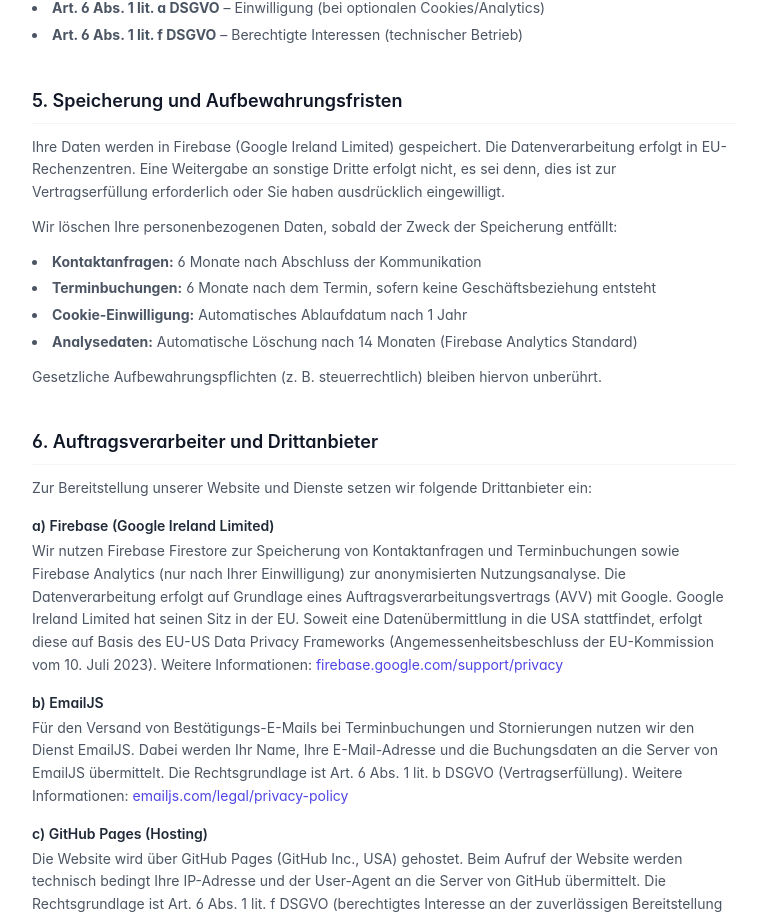
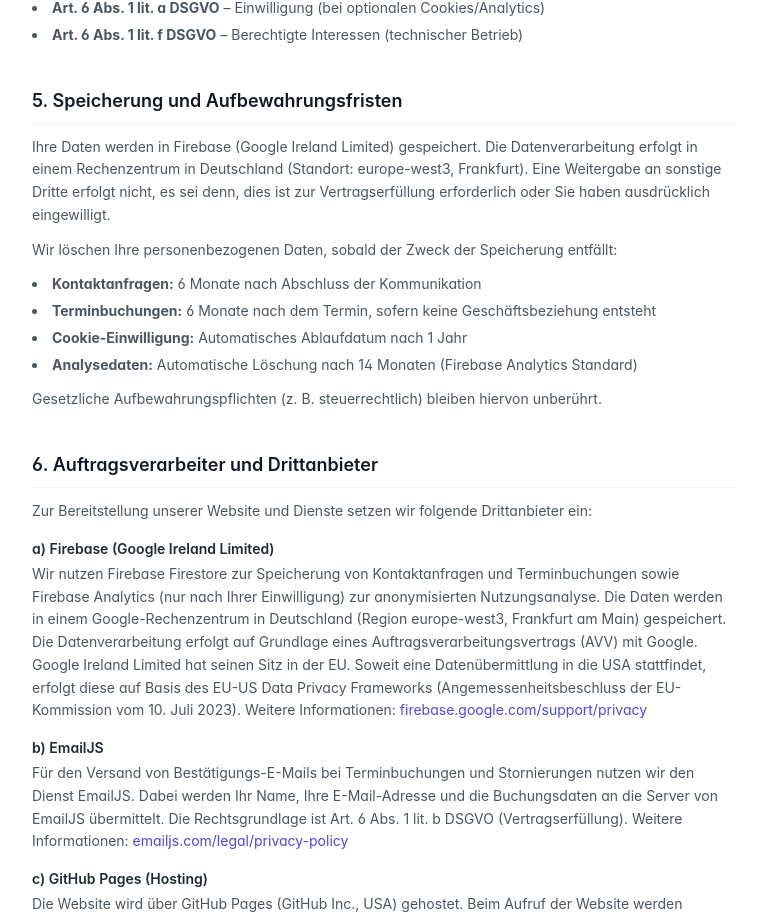
Before and after one commit to viorelghiurca/vio-it, a React (Vite) app: page /datenschutz in a window 1280 px wide. Shown: the part 1111-2030 px from the top of the page, without its empty margins (256-1013 px from the left). Built offline with nearby package versions, Linux system fonts and the light colour scheme; no server answers.

Commit message:
docs: update data storage information in DatenschutzPage
- Clarified data storage location in Firebase, specifying the German data center (europe-west3, Frankfurt).
- Enhanced descriptions of data processing practices and retention policies for better transparency.

```diff
--- a/src/pages/legal/DatenschutzPage.jsx
+++ b/src/pages/legal/DatenschutzPage.jsx
@@ -77,7 +77,8 @@ export default function DatenschutzPage() {
               <LegalSection title="5. Speicherung und Aufbewahrungsfristen">
                 <p className="mb-3">
                   Ihre Daten werden in Firebase (Google Ireland Limited) gespeichert. Die Datenverarbeitung
-                  erfolgt in EU-Rechenzentren. Eine Weitergabe an sonstige Dritte erfolgt nicht,
+                  erfolgt in einem Rechenzentrum in Deutschland (Standort: europe-west3, Frankfurt).
+                  Eine Weitergabe an sonstige Dritte erfolgt nicht,
                   es sei denn, dies ist zur Vertragserfüllung erforderlich oder Sie haben ausdrücklich eingewilligt.
                 </p>
                 <p className="mb-3">Wir löschen Ihre personenbezogenen Daten, sobald der Zweck der Speicherung entfällt:</p>
@@ -99,6 +100,7 @@ export default function DatenschutzPage() {
                 <p>
                   Wir nutzen Firebase Firestore zur Speicherung von Kontaktanfragen und Terminbuchungen sowie
                   Firebase Analytics (nur nach Ihrer Einwilligung) zur anonymisierten Nutzungsanalyse.
+                  Die Daten werden in einem Google-Rechenzentrum in Deutschland (Region europe-west3, Frankfurt am Main) gespeichert.
                   Die Datenverarbeitung erfolgt auf Grundlage eines Auftragsverarbeitungsvertrags (AVV) mit Google.
                   Google Ireland Limited hat seinen Sitz in der EU. Soweit eine Datenübermittlung in die USA stattfindet,
                   erfolgt diese auf Basis des EU-US Data Privacy Frameworks (Angemessenheitsbeschluss der EU-Kommission vom 10. Juli 2023).
```
